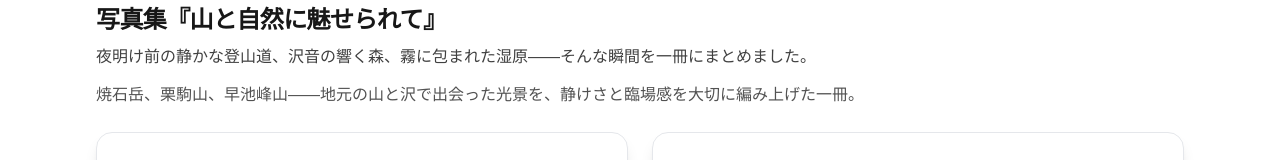
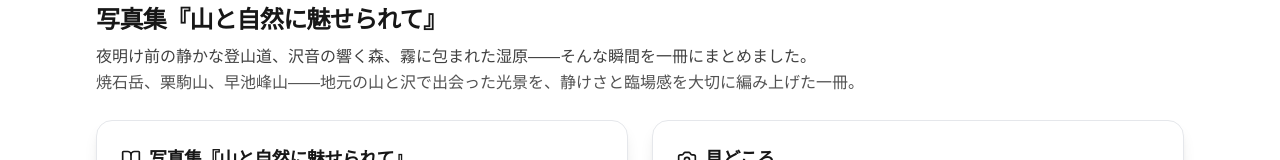
Before and after one commit to masahiro-koseki/masahiro-site, a Next.js app: page / in a window 1280 px wide. Shown: the part 530-690 px from the top of the page. Built offline with nearby package versions, Linux system fonts and the light colour scheme.

Commit message:
Change book section text

```diff
--- a/src/components/sections/BookSection.tsx
+++ b/src/components/sections/BookSection.tsx
@@ -49,7 +49,7 @@ export default function BookSection({
 		: "Before dawn on the trail, the sound of streams in the forest, wetlands wrapped in fog — this book gathers those quiet moments into one volume."}
 		</p>
 
-		<p className="mt-3 text-neutral-600 section-body">
+		<p className="mt-0 text-neutral-600 section-body">
 		{book.desc}
 		</p>
 
```
